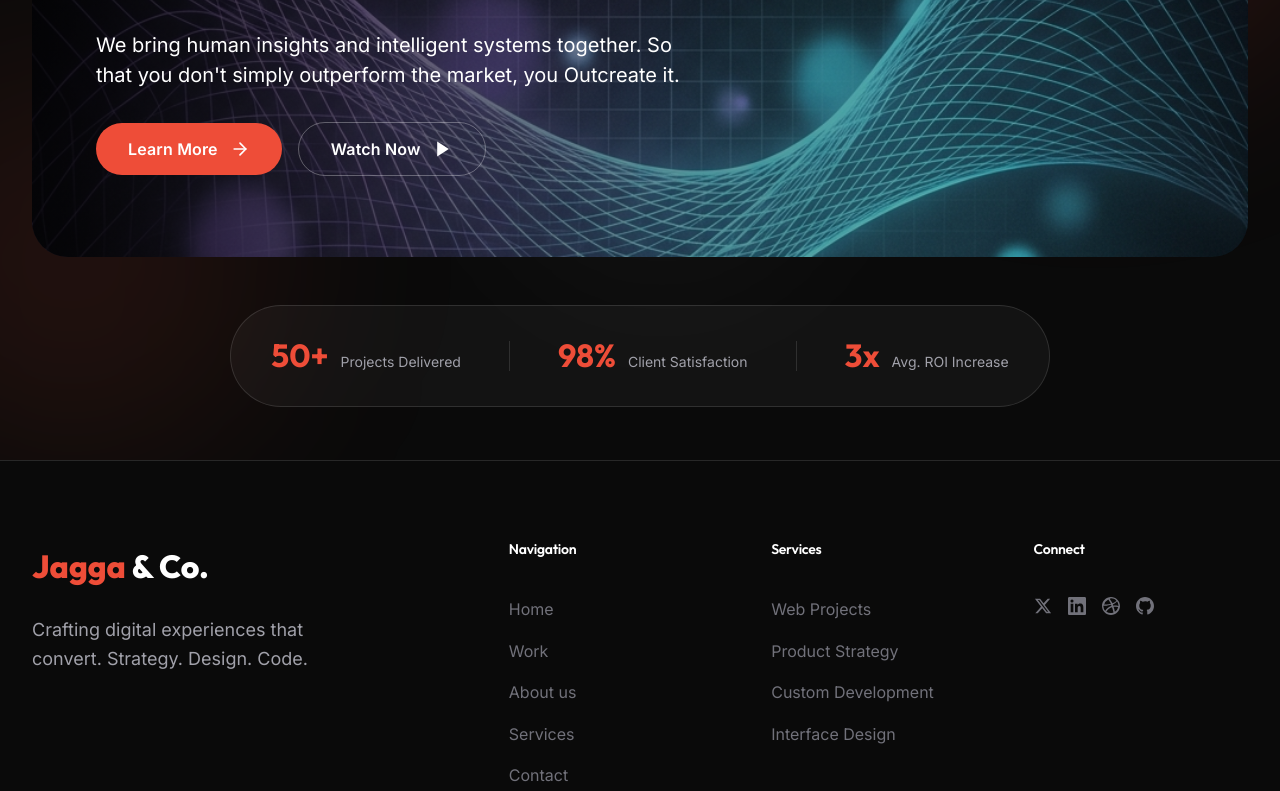
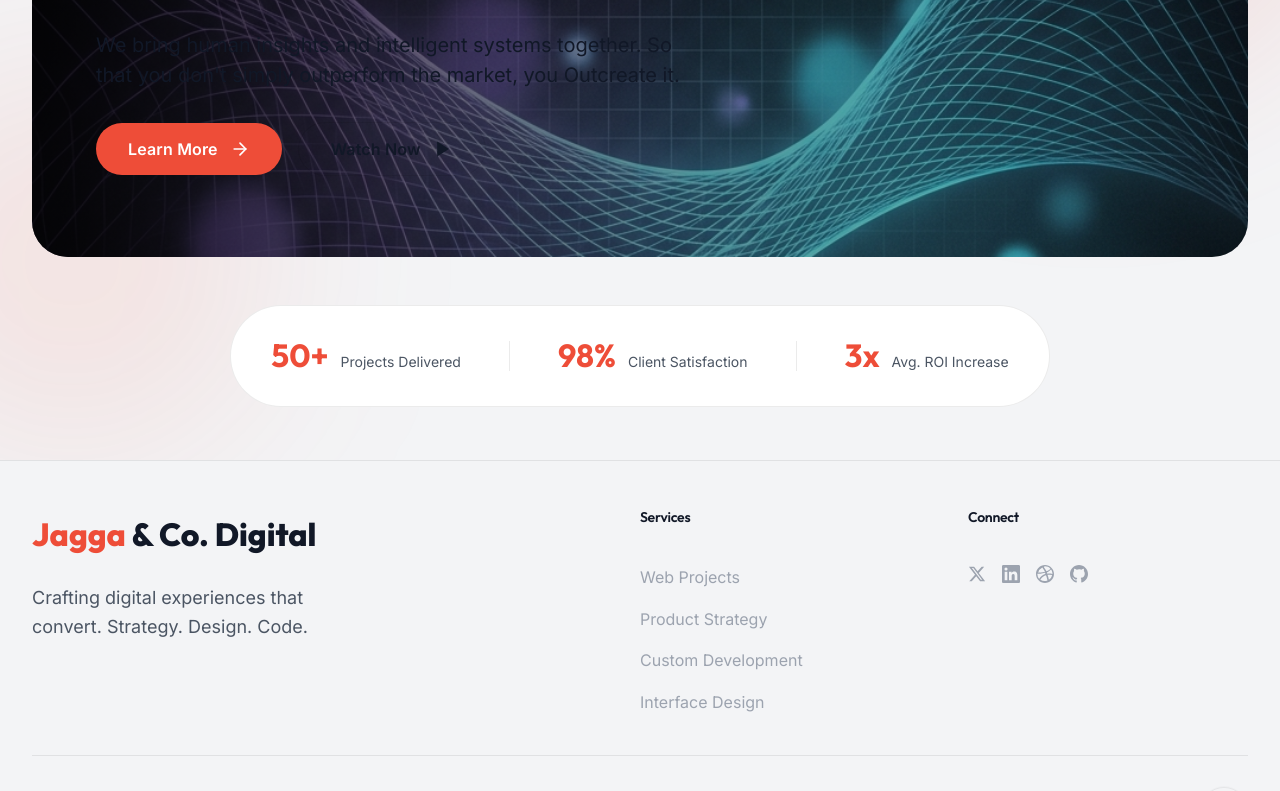
Before and after one commit to Shubhamcoding/jagga_portfolio, a React (Vite) app in the folder frontend/: page / in a window 1280 px wide. Shown: the part 340-1131 px from the top of the page. Built offline with nearby package versions, Linux system fonts and the light colour scheme.

Commit message:
fixed UI

```diff
--- a/frontend/src/App.css
+++ b/frontend/src/App.css
@@ -19,7 +19,7 @@
   background: rgba(10, 10, 10, 0.85);
   backdrop-filter: blur(20px);
   -webkit-backdrop-filter: blur(20px);
-  border-bottom: 1px solid var(--color-border-dark);
+  border-bottom: 1px solid var(--color-border);
 }
 
 .navbar__inner {
@@ -50,14 +50,14 @@
 .navbar__link {
   font-size: var(--text-sm);
   font-weight: 500;
-  color: var(--color-text-on-dark-secondary);
+  color: var(--color-text-secondary);
   transition: color var(--transition-fast);
   padding: var(--space-2) 0;
 }
 
 .navbar__link:hover,
 .navbar__link--active {
-  color: var(--color-text-on-dark);
+  color: var(--color-text);
 }
 
 .navbar__link {
@@ -91,7 +91,7 @@
   display: block;
   width: 24px;
   height: 2px;
-  background: var(--color-text-on-dark);
+  background: var(--color-text);
   border-radius: var(--radius-full);
   transition: all var(--transition-base);
 }
@@ -136,7 +136,7 @@
     gap: var(--space-6);
     padding: var(--space-8);
     background: #0A0A0A;
-    border-left: 1px solid var(--color-border-dark);
+    border-left: 1px solid var(--color-border);
     transition: right var(--transition-base);
     z-index: 1000;
   }
@@ -234,12 +234,10 @@
 .hero__card-overlay {
   position: absolute;
   inset: 0;
-  background: linear-gradient(
-    to right,
-    rgba(0, 0, 0, 0.8) 0%,
-    rgba(0, 0, 0, 0.4) 50%,
-    rgba(0, 0, 0, 0.2) 100%
-  );
+  background: linear-gradient(to right,
+      rgba(0, 0, 0, 0.8) 0%,
+      rgba(0, 0, 0, 0.4) 50%,
+      rgba(0, 0, 0, 0.2) 100%);
 }
 
 .hero__card-content {
@@ -255,7 +253,7 @@
 
 .hero__subtitle {
   font-size: var(--text-xl);
-  color: var(--color-text-on-dark);
+  color: var(--color-text);
   margin-bottom: var(--space-8);
   line-height: 1.5;
 }
@@ -272,8 +270,8 @@
   justify-content: center;
   gap: var(--space-12);
   padding: var(--space-6) var(--space-10);
-  background: var(--color-bg-card-dark);
-  border: 1px solid var(--color-border-dark);
+  background: var(--color-bg-card);
+  border: 1px solid var(--color-border);
   border-radius: var(--radius-full);
   max-width: max-content;
   margin: 0 auto;
@@ -294,19 +292,20 @@
 
 .hero__stat-label {
   font-size: var(--text-sm);
-  color: var(--color-text-on-dark-secondary);
+  color: var(--color-text-secondary);
 }
 
 .hero__stat-divider {
   width: 1px;
   height: 30px;
-  background: var(--color-border-dark);
+  background: var(--color-border);
 }
 
 @media (max-width: 992px) {
   .hero__card {
     padding: var(--space-8);
   }
+
   .hero__title {
     font-size: var(--text-5xl);
   }
@@ -317,11 +316,13 @@
     flex-direction: column;
     align-items: flex-start;
   }
+
   .hero__stats {
     flex-direction: column;
     border-radius: var(--radius-lg);
     gap: var(--space-4);
   }
+
   .hero__stat-divider {
     display: none;
   }
@@ -333,7 +334,7 @@
   align-items: center;
   gap: var(--space-3);
   margin-bottom: var(--space-12);
-  border-bottom: 1px solid var(--color-border-dark);
+  border-bottom: 1px solid var(--color-border);
   padding-bottom: var(--space-4);
 }
 
@@ -341,17 +342,17 @@
   padding: var(--space-2) var(--space-4);
   font-size: var(--text-base);
   font-weight: 500;
-  color: var(--color-text-on-dark-muted);
+  color: var(--color-text-muted);
   transition: all var(--transition-base);
   position: relative;
 }
 
 .work__filter:hover {
-  color: var(--color-text-on-dark);
+  color: var(--color-text);
 }
 
 .work__filter--active {
-  color: var(--color-text-on-dark);
+  color: var(--color-text);
 }
 
 .work__filter--active::after {
@@ -390,12 +391,34 @@
 }
 
 /* Asymmetric layout — targets wrapper divs (motion.div) which are direct grid children */
-.work__grid > :nth-child(1) { grid-column: span 8; }
-.work__grid > :nth-child(2) { grid-column: span 4; }
-.work__grid > :nth-child(3) { grid-column: span 12; }
-.work__grid > :nth-child(3) .work__card { flex-direction: row; }
-.work__grid > :nth-child(3) .work__card-image { width: 50%; height: auto; }
-.work__grid > :nth-child(3) .work__card-content { width: 50%; display: flex; flex-direction: column; justify-content: center; padding: var(--space-12); }
+.work__grid> :nth-child(1) {
+  grid-column: span 8;
+}
+
+.work__grid> :nth-child(2) {
+  grid-column: span 4;
+}
+
+.work__grid> :nth-child(3) {
+  grid-column: span 12;
+}
+
+.work__grid> :nth-child(3) .work__card {
+  flex-direction: row;
+}
+
+.work__grid> :nth-child(3) .work__card-image {
+  width: 50%;
+  height: auto;
+}
+
+.work__grid> :nth-child(3) .work__card-content {
+  width: 50%;
+  display: flex;
+  flex-direction: column;
+  justify-content: center;
+  padding: var(--space-12);
+}
 
 .work__card-image {
   position: relative;
@@ -448,7 +471,7 @@
 }
 
 .work__card-description {
-  color: var(--color-text-on-dark-secondary);
+  color: var(--color-text-secondary);
   margin-bottom: var(--space-6);
   flex-grow: 1;
 }
@@ -497,7 +520,7 @@
   border-radius: var(--radius-lg);
   overflow: hidden;
   cursor: ew-resize;
-  border: 1px solid var(--color-border-dark);
+  border: 1px solid var(--color-border);
   user-select: none;
   aspect-ratio: 16 / 9;
 }
@@ -528,12 +551,18 @@
   font-weight: 600;
   text-transform: uppercase;
   letter-spacing: 0.1em;
-  background: var(--color-bg-dark);
-  border: 1px solid var(--color-border-dark);
+  background: var(--color-bg);
+  border: 1px solid var(--color-border);
 }
 
-.before-after__label--before { left: var(--space-6); }
-.before-after__label--after { right: var(--space-6); z-index: 2; }
+.before-after__label--before {
+  left: var(--space-6);
+}
+
+.before-after__label--after {
+  right: var(--space-6);
+  z-index: 2;
+}
 
 .before-after__slider {
   position: absolute;
@@ -562,14 +591,19 @@
 }
 
 @media (max-width: 992px) {
-  .work__grid > :nth-child(1), .work__grid > :nth-child(2), .work__grid > :nth-child(3) {
+
+  .work__grid> :nth-child(1),
+  .work__grid> :nth-child(2),
+  .work__grid> :nth-child(3) {
     grid-column: span 12;
   }
-  .work__grid > :nth-child(3) .work__card {
+
+  .work__grid> :nth-child(3) .work__card {
     flex-direction: column;
   }
-  .work__grid > :nth-child(3) .work__card-image,
-  .work__grid > :nth-child(3) .work__card-content {
+
+  .work__grid> :nth-child(3) .work__card-image,
+  .work__grid> :nth-child(3) .work__card-content {
     width: 100%;
   }
 }
@@ -584,7 +618,7 @@
 
 .about__description {
   font-size: var(--text-lg);
-  color: var(--color-text-on-light-secondary);
+  color: var(--color-text-secondary);
   line-height: 1.8;
   margin-bottom: var(--space-6);
 }
@@ -601,9 +635,9 @@
   align-items: flex-start;
   gap: var(--space-4);
   padding: var(--space-6);
-  background: white;
+  background: var(--color-bg-card);
   border-radius: var(--radius-md);
-  box-shadow: var(--shadow-sm);
+  border: 1px solid var(--color-border);
 }
 
 .about__value-icon {
@@ -617,7 +651,7 @@
 }
 
 .about__value-desc {
-  color: var(--color-text-on-light-muted);
+  color: var(--color-text-muted);
 }
 
 .about__team-heading {
@@ -657,7 +691,7 @@
 
 .about__member-role {
   font-size: var(--text-sm);
-  color: var(--color-text-on-light-secondary);
+  color: var(--color-text-secondary);
   font-weight: 500;
   display: block;
   margin-bottom: var(--space-4);
@@ -665,14 +699,19 @@
 
 .about__member-bio {
   font-size: var(--text-sm);
-  color: var(--color-text-on-light-muted);
+  color: var(--color-text-muted);
 }
 
 @media (max-width: 992px) {
-  .about__layout { grid-template-columns: 1fr; }
+  .about__layout {
+    grid-template-columns: 1fr;
+  }
 }
+
 @media (max-width: 768px) {
-  .about__team-grid { grid-template-columns: 1fr; }
+  .about__team-grid {
+    grid-template-columns: 1fr;
+  }
 }
 
 /* ===== SERVICES ===== */
@@ -683,14 +722,40 @@
 }
 
 .services__card {
-  padding: var(--space-10);
+  padding: var(--space-12);
+  display: flex;
+  flex-direction: column;
+  position: relative;
+}
+
+.services__card:hover {
+  box-shadow: 0 10px 40px -10px rgba(238, 77, 56, 0.15);
+  border-color: var(--color-accent-light);
+}
+
+.services__card-icon-wrapper {
+  width: 64px;
+  height: 64px;
+  border-radius: 50%;
+  background: var(--color-bg);
+  border: 1px solid var(--color-border);
+  display: flex;
+  align-items: center;
+  justify-content: center;
+  margin-bottom: var(--space-8);
+  color: var(--color-accent);
+  transition: all var(--transition-base);
+}
+
+.services__card:hover .services__card-icon-wrapper {
+  background: var(--color-accent-light);
+  border-color: var(--color-accent);
+  transform: scale(1.1);
 }
 
 .services__card-icon {
-  width: 48px;
-  height: 48px;
-  color: var(--color-accent);
-  margin-bottom: var(--space-6);
+  width: 28px;
+  height: 28px;
 }
 
 .services__card-title {
@@ -699,7 +764,7 @@
 }
 
 .services__card-description {
-  color: var(--color-text-on-dark-secondary);
+  color: var(--color-text-secondary);
   margin-bottom: var(--space-8);
 }
 
@@ -714,7 +779,7 @@
   display: flex;
   align-items: center;
   gap: var(--space-3);
-  color: var(--color-text-on-dark);
+  color: var(--color-text);
 }
 
 .services__card-link {
@@ -723,23 +788,43 @@
   gap: var(--space-2);
   font-weight: 600;
   color: var(--color-accent);
-  transition: gap var(--transition-fast);
+  margin-top: auto;
+  padding-top: var(--space-4);
+  transition: all var(--transition-fast);
+}
+
+.services__card-link svg {
+  transition: transform var(--transition-fast);
 }
 
 .services__card:hover .services__card-link {
   gap: var(--space-3);
 }
 
+.services__card:hover .services__card-link svg {
+  transform: translateX(4px);
+}
+
 @media (max-width: 768px) {
-  .services__grid { grid-template-columns: 1fr; }
+  .services__grid {
+    grid-template-columns: 1fr;
+  }
 }
 
 /* ===== CONTACT ===== */
+#contact {
+  min-height: 100vh;
+  display: flex;
+  align-items: center;
+  padding-top: calc(var(--nav-height) + var(--space-12));
+}
+
 .contact__layout {
   display: grid;
   grid-template-columns: 1fr 1fr;
   gap: var(--space-16);
   align-items: start;
+  width: 100%;
 }
 
 .contact__heading {
@@ -749,7 +834,7 @@
 
 .contact__description {
   font-size: var(--text-xl);
-  color: var(--color-text-on-light-secondary);
+  color: var(--color-text-secondary);
 }
 
 .contact__form {
@@ -768,20 +853,20 @@
   width: 100%;
   padding: var(--space-4) var(--space-5);
   border-radius: var(--radius-full);
-  background: var(--color-bg-dark);
-  border: 1px solid var(--color-border-dark);
-  color: var(--color-text-on-dark);
+  background: var(--color-bg);
+  border: 1px solid var(--color-accent);
+  color: var(--color-text);
   font-size: var(--text-base);
   transition: all var(--transition-base);
 }
 
 .contact__input::placeholder {
-  color: var(--color-text-on-dark-muted);
+  color: var(--color-text-muted);
 }
 
 .contact__input:focus {
   border-color: var(--color-accent);
-  background: #111;
+  background: var(--color-bg-card);
 }
 
 .contact__textarea {
@@ -826,21 +911,27 @@
 }
 
 @media (max-width: 992px) {
-  .contact__layout { grid-template-columns: 1fr; gap: var(--space-10); }
-  .contact__form-row { grid-template-columns: 1fr; }
+  .contact__layout {
+    grid-template-columns: 1fr;
+    gap: var(--space-10);
+  }
+
+  .contact__form-row {
+    grid-template-columns: 1fr;
+  }
 }
 
 /* ===== FOOTER ===== */
 .footer {
-  padding: var(--space-20) 0 var(--space-8);
-  border-top: 1px solid var(--color-border-dark);
+  padding: var(--space-12) 0 var(--space-6);
+  border-top: 1px solid var(--color-border);
 }
 
 .footer__top {
   display: grid;
-  grid-template-columns: 2fr 1fr 1fr 1fr;
+  grid-template-columns: 2fr 1fr 1fr;
   gap: var(--space-12);
-  margin-bottom: var(--space-16);
+  margin-bottom: var(--space-10);
 }
 
 .footer__logo {
@@ -857,14 +948,14 @@
 
 .footer__tagline {
   font-size: var(--text-lg);
-  color: var(--color-text-on-dark-secondary);
+  color: var(--color-text-secondary);
   max-width: 320px;
 }
 
 .footer__heading {
   font-size: var(--text-sm);
   font-weight: 600;
-  color: var(--color-text-on-dark);
+  color: var(--color-text);
   margin-bottom: var(--space-6);
 }
 
@@ -875,12 +966,12 @@
 }
 
 .footer__link {
-  color: var(--color-text-on-dark-muted);
+  color: var(--color-text-muted);
   transition: color var(--transition-fast);
 }
 
 .footer__link:hover {
-  color: var(--color-text-on-dark);
+  color: var(--color-text);
 }
 
 .footer__socials {
@@ -889,12 +980,12 @@
 }
 
 .footer__social {
-  color: var(--color-text-on-dark-muted);
+  color: var(--color-text-muted);
   transition: color var(--transition-fast);
 }
 
 .footer__social:hover {
-  color: var(--color-text-on-dark);
+  color: var(--color-text);
 }
 
 .footer__bottom {
@@ -902,23 +993,23 @@
   align-items: center;
   justify-content: space-between;
   padding-top: var(--space-8);
-  border-top: 1px solid var(--color-border-dark);
+  border-top: 1px solid var(--color-border);
 }
 
 .footer__copyright {
   font-size: var(--text-sm);
-  color: var(--color-text-on-dark-muted);
+  color: var(--color-text-muted);
 }
 
 .footer__back-to-top {
   width: 48px;
   height: 48px;
   border-radius: 50%;
-  border: 1px solid var(--color-border-dark);
+  border: 1px solid var(--color-border);
   display: flex;
   align-items: center;
   justify-content: center;
-  color: var(--color-text-on-dark);
+  color: var(--color-text);
   transition: all var(--transition-base);
 }
 
@@ -927,9 +1018,17 @@
 }
 
 @media (max-width: 992px) {
-  .footer__top { grid-template-columns: 1fr 1fr; }
-  .footer__brand { grid-column: 1 / -1; }
+  .footer__top {
+    grid-template-columns: 1fr 1fr;
+  }
+
+  .footer__brand {
+    grid-column: 1 / -1;
+  }
 }
+
 @media (max-width: 480px) {
-  .footer__top { grid-template-columns: 1fr; }
+  .footer__top {
+    grid-template-columns: 1fr;
+  }
 }
--- a/frontend/src/components/About.jsx
+++ b/frontend/src/components/About.jsx
@@ -64,7 +64,7 @@ const ValueIcon = ({ type }) => {
 
 export default function About() {
   return (
-    <AnimatedSection id="about" className="section-light">
+    <AnimatedSection id="about" className="section-dark">
       <div className="about__layout">
         <AnimatedItem className="about__story">
           <span className="section-label">About Us</span>
--- a/frontend/src/components/Contact.jsx
+++ b/frontend/src/components/Contact.jsx
@@ -7,7 +7,7 @@ export default function Contact() {
   const [state, handleSubmit] = useForm("mnpaplwg");
 
   return (
-    <AnimatedSection id="contact" className="section-light">
+    <AnimatedSection id="contact" className="section-dark">
       <div className="contact__layout">
         <AnimatedItem className="contact__info">
           <h2 className="contact__heading">
--- a/frontend/src/components/Footer.jsx
+++ b/frontend/src/components/Footer.jsx
@@ -28,7 +28,7 @@ export default function Footer() {
           >
             <Link to="/" className="footer__logo" onClick={scrollToTop}>
               <span className="footer__logo-text">
-                <span className="footer__logo-accent">Jagga</span> & Co.
+                <span className="footer__logo-accent">Jagga</span> & Co. Digital
               </span>
             </Link>
             <p className="footer__tagline">
@@ -36,20 +36,6 @@ export default function Footer() {
             </p>
           </motion.div>
 
-          <motion.div
-            className="footer__links-group"
-            initial={{ opacity: 0, y: 30 }}
-            whileInView={{ opacity: 1, y: 0 }}
-            viewport={{ once: true }}
-            transition={{ type: 'spring', stiffness: 80, damping: 18, delay: 0.1 }}
-          >
-            <h4 className="footer__heading">Navigation</h4>
-            <Link to="/" className="footer__link">Home</Link>
-            <Link to="/work" className="footer__link">Work</Link>
-            <Link to="/about" className="footer__link">About us</Link>
-            <Link to="/services" className="footer__link">Services</Link>
-            <Link to="/contact" className="footer__link">Contact</Link>
-          </motion.div>
 
           <motion.div
             className="footer__links-group"
--- a/frontend/src/components/Navbar.jsx
+++ b/frontend/src/components/Navbar.jsx
@@ -37,7 +37,7 @@ export default function Navbar() {
         >
           <Link to="/" className="navbar__logo" onClick={() => setMenuOpen(false)}>
             <span className="navbar__logo-text">
-              <span className="navbar__logo-accent">Jagga</span> & Co.
+              <span className="navbar__logo-accent">Jagga</span> & Co. Digital
             </span>
           </Link>
         </motion.div>
--- a/frontend/src/components/Services.jsx
+++ b/frontend/src/components/Services.jsx
@@ -91,23 +91,27 @@ export default function Services() {
               delay: index * 0.1,
             }}
             whileHover={{
-              y: -8,
-              transition: { type: 'spring', stiffness: 300, damping: 25 },
+              y: -12,
+              scale: 1.02,
+              transition: { type: 'spring', stiffness: 300, damping: 20 },
             }}
           >
+            <motion.div className="services__card-icon-wrapper">
               <motion.div
                 className="services__card-icon"
                 animate={{
-                y: [0, -6, 0],
+                  y: [0, -4, 0],
+                  rotate: [0, -5, 5, 0]
                 }}
                 transition={{
-                duration: 3,
+                  duration: 4,
                   repeat: Infinity,
                   ease: 'easeInOut',
                   delay: index * 0.4,
                 }}
               >
                 {service.icon}
+              </motion.div>
             </motion.div>
             <h3 className="services__card-title">{service.title}</h3>
             <p className="services__card-description">{service.description}</p>
--- a/frontend/src/index.css
+++ b/frontend/src/index.css
@@ -6,17 +6,12 @@
 /* --- CSS Custom Properties --- */
 :root {
   /* Colors — LTM-inspired palette */
-  --color-bg-dark: #0A0A0A;
-  --color-bg-light: #F3F4F6;
-  --color-bg-card-dark: rgba(255, 255, 255, 0.04);
-  --color-bg-card-light: #FFFFFF;
+  --color-bg: #0A0A0A;
+  --color-bg-card: rgba(255, 255, 255, 0.04);
 
-  --color-text-on-dark: #FFFFFF;
-  --color-text-on-dark-secondary: #A1A1AA;
-  --color-text-on-dark-muted: #71717A;
-  --color-text-on-light: #111827;
-  --color-text-on-light-secondary: #4B5563;
-  --color-text-on-light-muted: #9CA3AF;
+  --color-text: #FFFFFF;
+  --color-text-secondary: #A1A1AA;
+  --color-text-muted: #71717A;
 
   /* Brand Accent — Coral Red like LTM */
   --color-accent: #EE4D38;
@@ -27,11 +22,26 @@
   --color-accent-lime: #E6FF94;
   --color-accent-lime-hover: #D4F06A;
 
-  --color-border-dark: rgba(255, 255, 255, 0.12);
-  --color-border-light: rgba(0, 0, 0, 0.08);
+  --color-border: rgba(255, 255, 255, 0.12);
 
   --color-success: #10B981;
   --color-error: #EF4444;
+}
+
+@media (prefers-color-scheme: light) {
+  :root {
+    --color-bg: #F3F4F6;
+    --color-bg-card: #FFFFFF;
+
+    --color-text: #111827;
+    --color-text-secondary: #4B5563;
+    --color-text-muted: #9CA3AF;
+
+    --color-border: rgba(0, 0, 0, 0.08);
+  }
+}
+
+:root {
 
   /* Typography */
   --font-heading: 'Outfit', sans-serif;
@@ -107,10 +117,22 @@ html {
 body {
   font-family: var(--font-body);
   font-size: var(--text-base);
-  color: var(--color-text-on-dark);
-  background-color: var(--color-bg-dark);
+  color: var(--color-text);
+  background-color: var(--color-bg);
   line-height: 1.6;
   overflow-x: hidden;
+}
+
+#root {
+  display: flex;
+  flex-direction: column;
+  min-height: 100vh;
+}
+
+#root > main {
+  flex-grow: 1;
+  display: flex;
+  flex-direction: column;
 }
 
 h1, h2, h3, h4, h5, h6 {
@@ -167,20 +189,20 @@ ul, ol {
 
 /* Dark section (default) */
 .section-dark {
-  background: var(--color-bg-dark);
-  color: var(--color-text-on-dark);
+  background: var(--color-bg);
+  color: var(--color-text);
 }
 
 /* Light section (alternating) */
 .section-light {
-  background: var(--color-bg-light);
-  color: var(--color-text-on-light);
+  background: var(--color-bg);
+  color: var(--color-text);
 }
 
 /* --- Card Styles (LTM-style: very rounded, glassmorphic on dark) --- */
 .card-dark {
-  background: var(--color-bg-card-dark);
-  border: 1px solid var(--color-border-dark);
+  background: var(--color-bg-card);
+  border: 1px solid var(--color-border);
   border-radius: var(--radius-lg);
   transition: all var(--transition-base);
   overflow: hidden;
@@ -193,7 +215,7 @@ ul, ol {
 }
 
 .card-light {
-  background: var(--color-bg-card-light);
+  background: var(--color-bg-card);
   border-radius: var(--radius-lg);
   box-shadow: var(--shadow-sm);
   transition: all var(--transition-base);
@@ -234,13 +256,13 @@ ul, ol {
 
 .btn-outline {
   background: transparent;
-  color: var(--color-text-on-dark);
-  border: 1px solid rgba(255, 255, 255, 0.3);
+  color: var(--color-text);
+  border: 1px solid var(--color-border);
 }
 
 .btn-outline:hover {
-  background: rgba(255, 255, 255, 0.06);
-  border-color: rgba(255, 255, 255, 0.5);
+  background: var(--color-bg-card);
+  border-color: var(--color-text);
   transform: translateY(-2px);
 }
 
@@ -288,14 +310,14 @@ ul, ol {
 
 .section-subtitle {
   font-size: var(--text-lg);
-  color: var(--color-text-on-dark-secondary);
+  color: var(--color-text-secondary);
   max-width: 560px;
   margin-top: var(--space-5);
   line-height: 1.7;
 }
 
 .section-light .section-subtitle {
-  color: var(--color-text-on-light-secondary);
+  color: var(--color-text-secondary);
 }
 
 /* --- Keyframes (kept for CSS-only elements like particles, spinners) --- */
```
Lines whose indentation alone changed are shown as unchanged.
